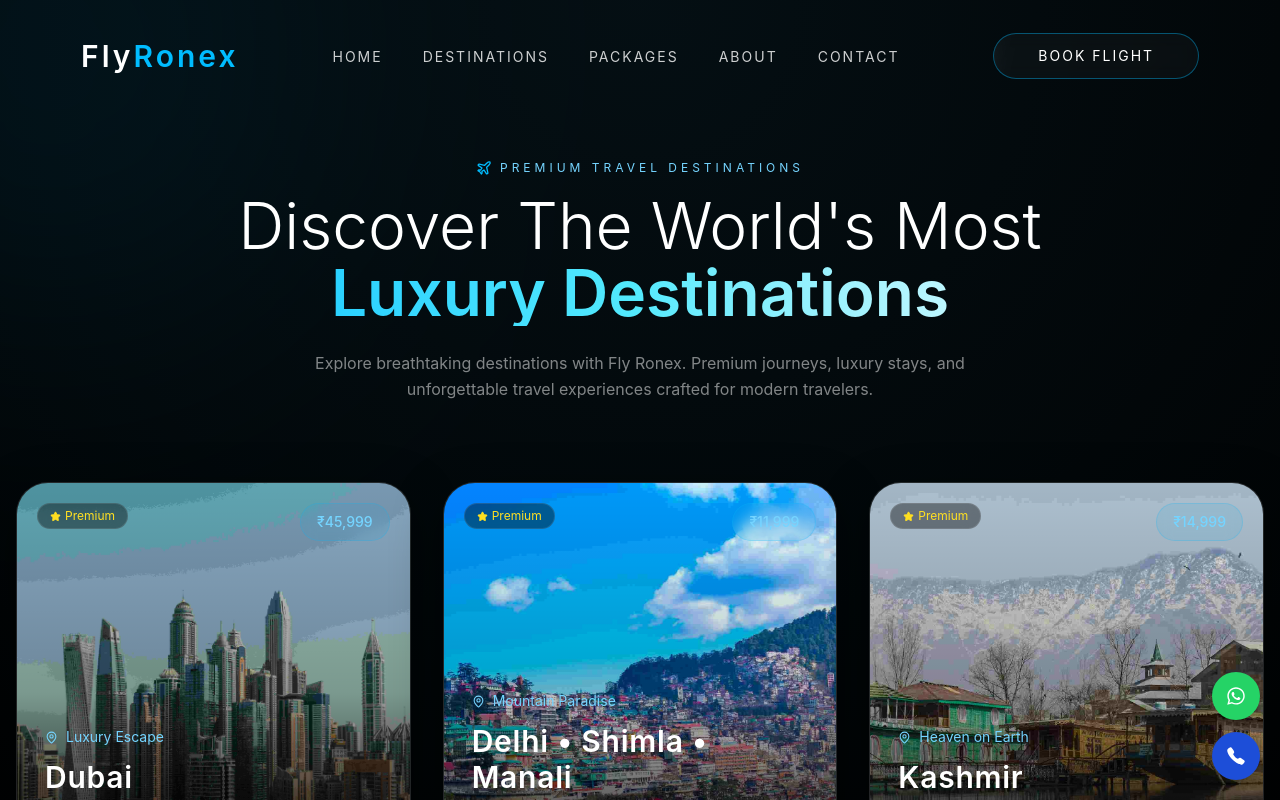
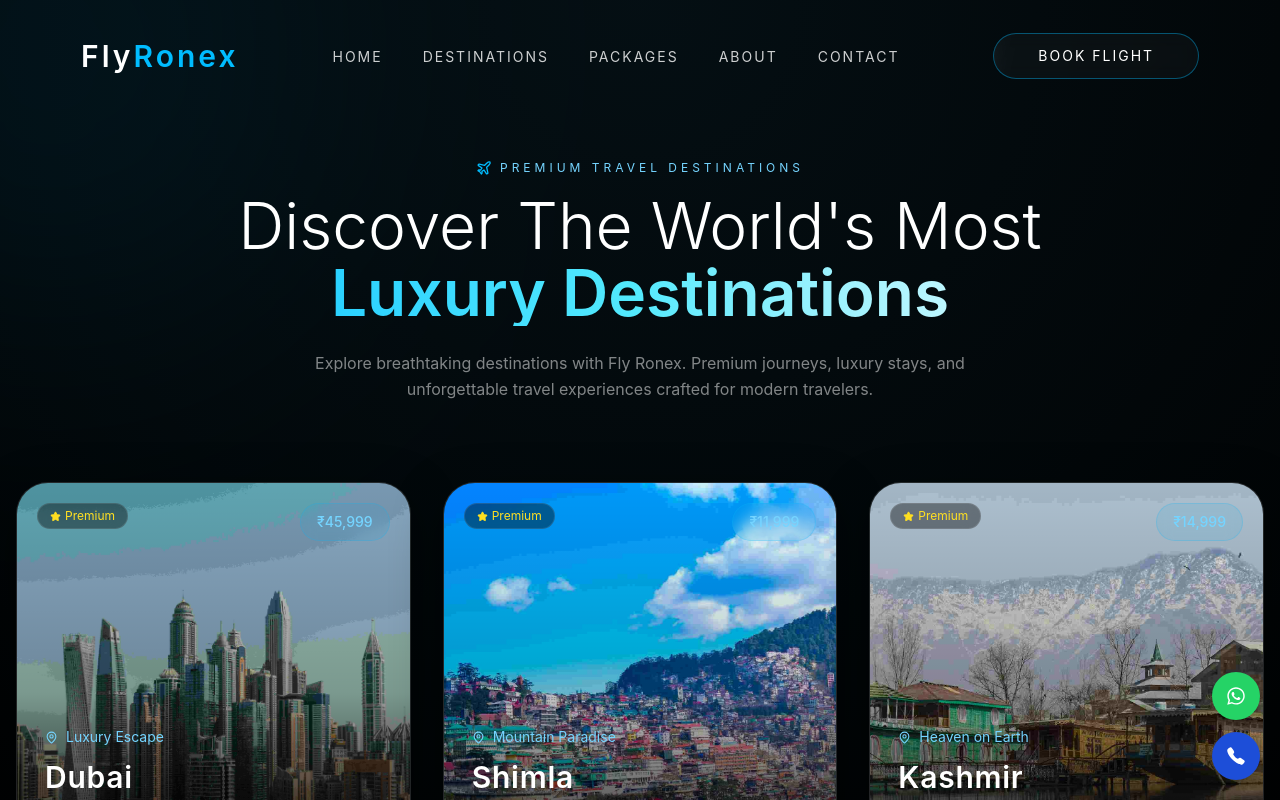
Before and after one commit to shashiyadav1790/Flyronex, a React (Vite) app: page /destinations in a window 1280 px wide. Shown: the top 800 px of the page. Built offline with nearby package versions, Linux system fonts and the light colour scheme.

Commit message:
updated destinations

```diff
--- a/src/sections/Destinations/Destinations.jsx
+++ b/src/sections/Destinations/Destinations.jsx
@@ -42,7 +42,7 @@ export default function Destinations() {
   },
 
   {
-    name: "Delhi • Shimla • Manali",
+    name: "Shimla",
     image: shimlaImg,
     desc: "Mountain Paradise",
     price: "₹11,999",
```
